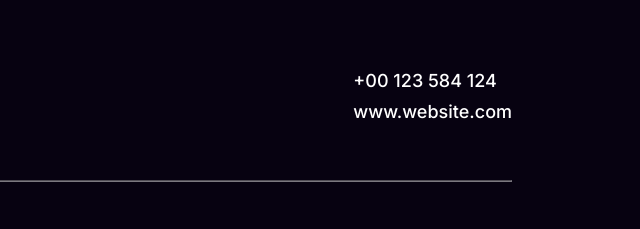
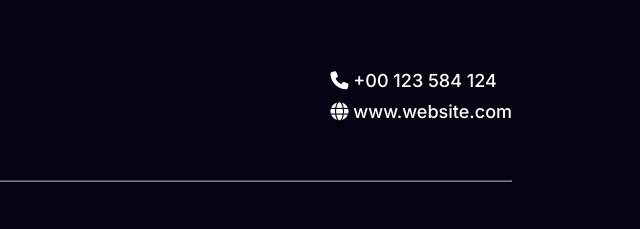
Before and after one commit to abids-code/assingment-01, a plain HTML site: page index.html in a window 1280 px wide. Shown: the part 6855-7084 px from the top of the page, 640-1280 px from the left. Drawn offline with Linux system fonts and the light colour scheme.

Commit message:
icons added

```diff
--- a/index.html
+++ b/index.html
@@ -16,6 +16,9 @@
     <link
         href="https://fonts.googleapis.com/css2?family=Inter:wght@400;500;600;700&family=Merriweather:wght@400;900&display=swap"
         rel="stylesheet">
+
+    <script src="https://kit.fontawesome.com/cfd25a9db5.js" crossorigin="anonymous"></script>
+
 
     <link rel="stylesheet" href="styles/style.css">
 
@@ -166,8 +169,8 @@
                     </p>
                 </div>
                 <div>
-                    <p id="contact-number"> +00 123 584 124 </p>
-                    <p id="website-address"> www.website.com </p>
+                    <p id="contact-number"><i class="fa-solid fa-phone"></i> +00 123 584 124 </p>
+                    <p id="website-address"><i class="fa-solid fa-globe"></i> www.website.com </p>
                 </div>
            </div>
            <div class="icons-section">
```
